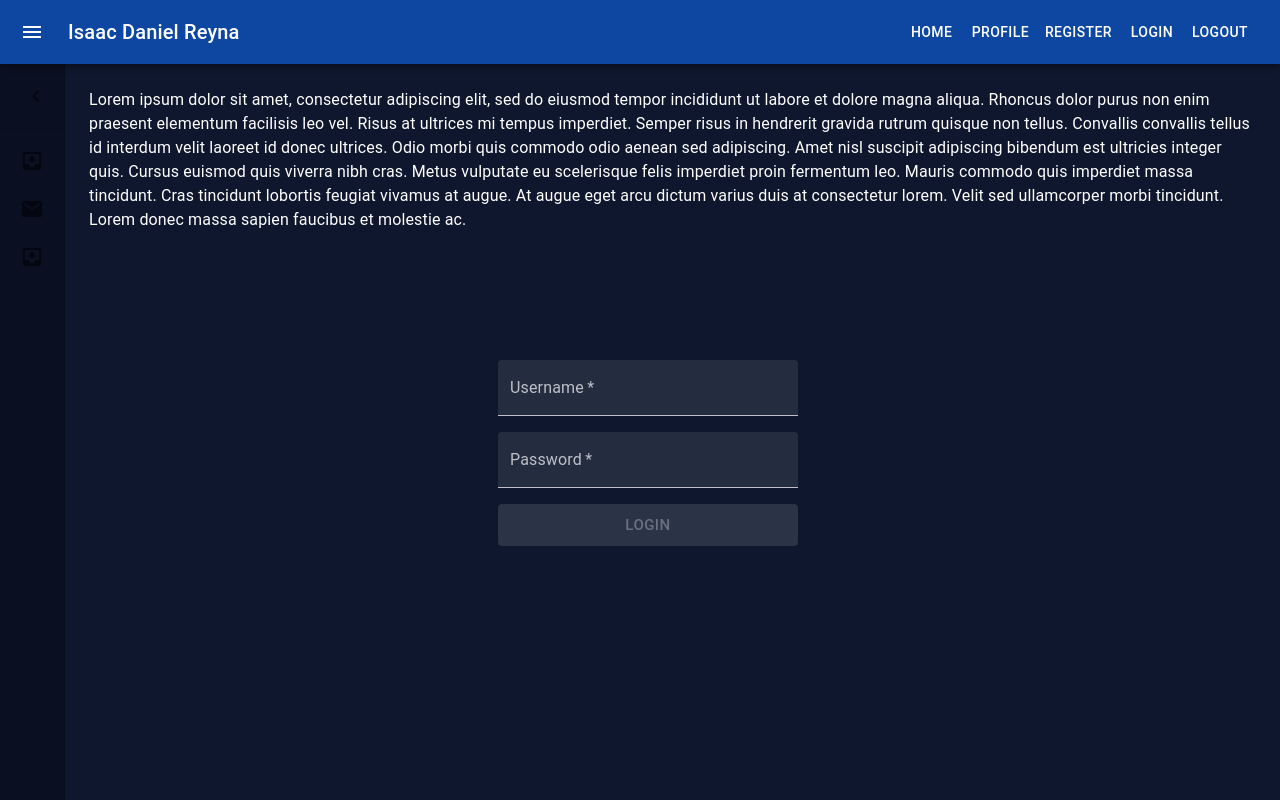
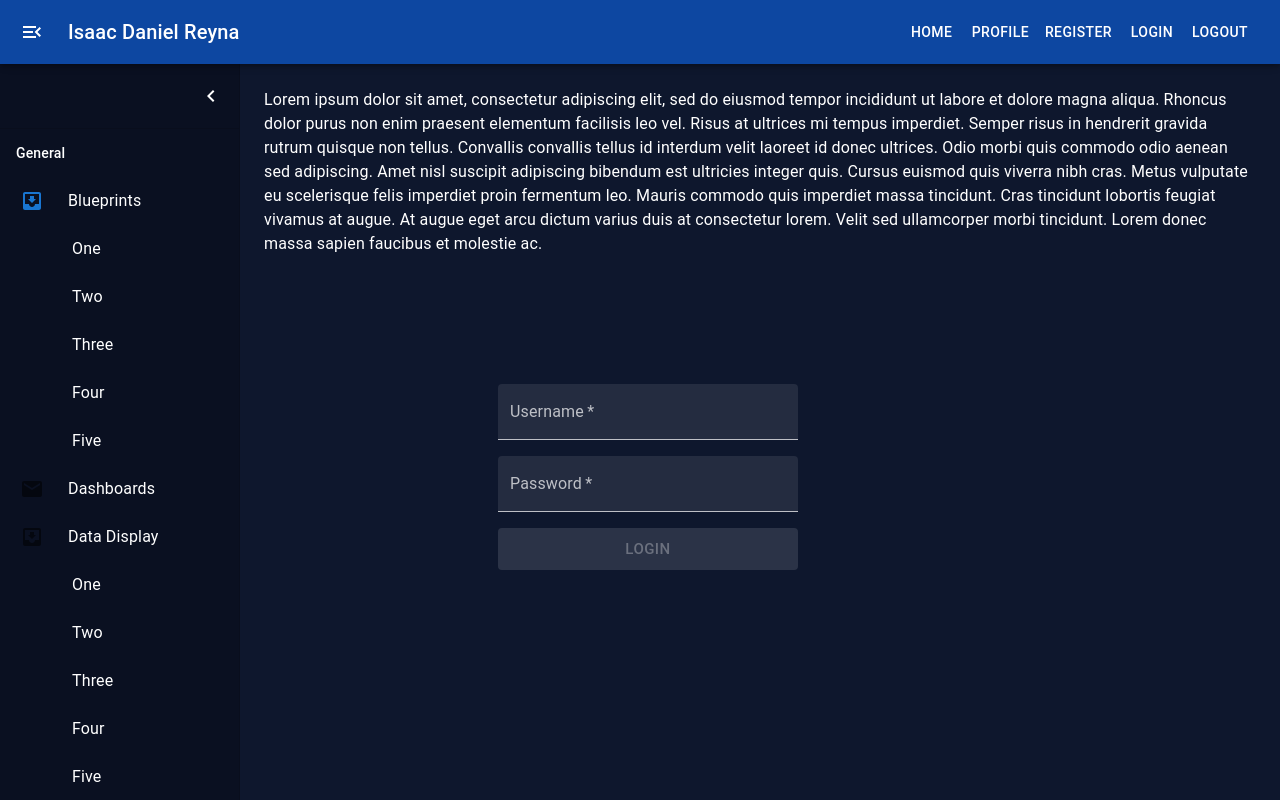
Before and after one commit to IsaacDanielReyna/react-sandbox, a React (Create React App) app: page /login in a window 1280 px wide. Built offline with nearby package versions, Linux system fonts and the light colour scheme.

Commit message:
Added nested menu items

```diff
--- a/src/App.js
+++ b/src/App.js
@@ -17,7 +17,7 @@ import Box from '@mui/material/Box';
 import { Typography } from '@material-ui/core';
 
 export default function App() {
-    const [open, setOpen] = useState(false);
+    const [open, setOpen] = useState(true);
     const toggleDrawer = () => {
         setOpen(!open);
     }
--- a/src/components/common/sidebar/SideBar.js
+++ b/src/components/common/sidebar/SideBar.js
@@ -1,108 +1,231 @@
-import * as React from 'react';
-import { styled } from '@mui/material/styles';
-import MuiDrawer from '@mui/material/Drawer';
-import Divider from '@mui/material/Divider';
-import IconButton from '@mui/material/IconButton';
-import ChevronLeftIcon from '@mui/icons-material/ChevronLeft';
-import Toolbar from '@mui/material/Toolbar';
-import List from '@mui/material/List';
-import ListItem from '@mui/material/ListItem';
-import ListItemIcon from '@mui/material/ListItemIcon';
-import ListItemButton from '@mui/material/ListItemButton';
-import ListItemText from '@mui/material/ListItemText';
-import InboxIcon from '@mui/icons-material/MoveToInbox';
-import MailIcon from '@mui/icons-material/Mail';
+import * as React from "react";
+import { styled } from "@mui/material/styles";
+import MuiDrawer from "@mui/material/Drawer";
+import Divider from "@mui/material/Divider";
+import IconButton from "@mui/material/IconButton";
+import ChevronLeftIcon from "@mui/icons-material/ChevronLeft";
+import Toolbar from "@mui/material/Toolbar";
+import List from "@mui/material/List";
+import ListItem from "@mui/material/ListItem";
+import ListItemIcon from "@mui/material/ListItemIcon";
+import ListItemButton from "@mui/material/ListItemButton";
+import ListItemText from "@mui/material/ListItemText";
+import InboxIcon from "@mui/icons-material/MoveToInbox";
+import MailIcon from "@mui/icons-material/Mail";
+import ListSubheader from "@mui/material/ListSubheader";
+import Collapse from "@mui/material/Collapse";
 
 const drawerWidth = 240;
 
 const openedMixin = (theme) => ({
-
   width: drawerWidth,
-  transition: theme.transitions.create('width', {
+  transition: theme.transitions.create("width", {
     easing: theme.transitions.easing.sharp,
     duration: theme.transitions.duration.enteringScreen,
   }),
-  overflowX: 'hidden',
-  background: '#0a1021',
-  color: 'white'
+  overflowX: "hidden",
+  background: "#0a1021",
+  color: "white",
 });
 
 const closedMixin = (theme) => ({
-  transition: theme.transitions.create('width', {
+  transition: theme.transitions.create("width", {
     easing: theme.transitions.easing.sharp,
     duration: theme.transitions.duration.leavingScreen,
   }),
-  overflowX: 'hidden',
+  overflowX: "hidden",
   width: `calc(${theme.spacing(7)} + 1px)`,
-  [theme.breakpoints.up('sm')]: {
+  [theme.breakpoints.up("sm")]: {
     width: `calc(${theme.spacing(8)} + 1px)`,
   },
-  background: '#0a1021',
-  color: 'white'
+  background: "#0a1021",
+  color: "white",
 });
 
-const DrawerHeader = styled('div')(({ theme }) => ({
-  display: 'flex', //done
-  alignItems: 'center', //done
-  justifyContent: 'flex-end', //done
+const DrawerHeader = styled("div")(({ theme }) => ({
+  display: "flex", //done
+  alignItems: "center", //done
+  justifyContent: "flex-end", //done
   padding: theme.spacing(0, 1), //done
   // necessary for content to be below app bar //done
   ...theme.mixins.toolbar, //done
 }));
 
-const Drawer = styled(MuiDrawer, { shouldForwardProp: (prop) => prop !== 'open' })(
-  ({ theme, open }) => ({
+const Drawer = styled(MuiDrawer, {
+  shouldForwardProp: (prop) => prop !== "open",
+})(({ theme, open }) => ({
   width: drawerWidth,
   flexShrink: 0,
-    whiteSpace: 'nowrap',
-    boxSizing: 'border-box',
+  whiteSpace: "nowrap",
+  boxSizing: "border-box",
   ...(open && {
     ...openedMixin(theme),
-      '& .MuiDrawer-paper': openedMixin(theme),
+    "& .MuiDrawer-paper": openedMixin(theme),
   }),
   ...(!open && {
     ...closedMixin(theme),
-      '& .MuiDrawer-paper': closedMixin(theme),
+    "& .MuiDrawer-paper": closedMixin(theme),
   }),
-  }),
-);
+}));
 
-export default function SideBar({isOpen}) {
+const drawerMenu = [
+  {
+    title: "General",
+    listItems: [
+      {
+        title: "Blueprints",
+        icon: <InboxIcon color="primary" />,
+        listItems: [
+          { title: "One" },
+          { title: "Two" },
+          { title: "Three" },
+          { title: "Four" },
+          { title: "Five" },
+        ],
+      },
+      {
+        title: "Dashboards",
+        icon: <MailIcon />,
+      },
+      {
+        title: "Data Display",
+        icon: <InboxIcon />,
+        listItems: [
+          { title: "One" },
+          { title: "Two" },
+          { title: "Three" },
+          { title: "Four" },
+          { title: "Five" },
+        ],
+      },
+    ],
+  },
+  {
+    title: "Management",
+    listItems: [
+      {
+        title: "Users",
+        icon: <InboxIcon />,
+        listItems: [
+          { title: "One" },
+          { title: "Two" },
+          { title: "Three" },
+          { title: "Four" },
+          { title: "Five" },
+        ],
+      },
+      {
+        title: "Projects",
+        icon: <MailIcon />,
+        listItems: [
+          { title: "One" },
+          { title: "Two" },
+          { title: "Three" },
+          { title: "Four" },
+          { title: "Five" },
+        ],
+      },
+      {
+        title: "Invoices",
+        icon: <InboxIcon />,
+        listItems: [
+          { title: "One" },
+          { title: "Two" },
+          { title: "Three" },
+          { title: "Four" },
+          { title: "Five" },
+        ],
+      },
+    ],
+  },
+];
+
+export default function SideBar({ isOpen }) {
+  const handleClick = (item) => {
+    console.log(item);
+  };
 
   return (
-      <Drawer variant="permanent" open={isOpen} sx={{zIndex: 0}}>
+    <Drawer variant="permanent" open={isOpen} sx={{ zIndex: 0 }}>
       <Toolbar />
       <DrawerHeader>
-          <IconButton>
+        <IconButton color="inherit">
           <ChevronLeftIcon />
         </IconButton>
       </DrawerHeader>
       <Divider />
-        <List>
-          {['All mail', 'Trash', 'Spam'].map((text, index) => (
-            <ListItem key={text} disablePadding sx={{ display: 'block' }}>
+      {drawerMenu.map((menu) => (
+        <List
+          color="inherit"
+          key={menu.title}
+          subheader={
+            <ListSubheader
+              component="div"
+              id="nested-list-subheader"
+              style={{
+                background: "none",
+                color: "white",
+                display: isOpen ? "block" : "none",
+              }}
+            >
+              {menu.title}
+            </ListSubheader>
+          }
+        >
+          {menu.listItems.map((item) => (
+            <ListItem
+              color="primary"
+              key={item.title}
+              disablePadding
+              sx={{ display: "block" }}
+            >
               <ListItemButton
+                onClick={() => {
+                  handleClick(item.title);
+                }}
+                color="primary"
                 sx={{
                   minHeight: 48,
-                  justifyContent: isOpen ? 'initial' : 'center',
+                  justifyContent: isOpen ? "initial" : "center",
                   px: 2.5,
                 }}
               >
                 <ListItemIcon
+                  color="primary"
                   sx={{
                     minWidth: 0,
-                    mr: isOpen ? 3 : 'auto',
-                    justifyContent: 'center',
+                    mr: isOpen ? 3 : "auto",
+                    justifyContent: "center",
                   }}
                 >
-                  {index % 2 === 0 ? <InboxIcon /> : <MailIcon />}
+                  {item.icon}
                 </ListItemIcon>
-                <ListItemText primary={text} sx={{ opacity: isOpen ? 1 : 0 }} />
+                <ListItemText
+                  primary={item.title}
+                  sx={{ opacity: isOpen ? 1 : 0 }}
+                />
               </ListItemButton>
+              <Collapse
+                style={{ display: isOpen ? "block" : "none" }}
+                in={true}
+                timeout="auto"
+                unmountOnExit
+              >
+                <List component="div" disablePadding>
+                  {item.listItems?.map((tinyItem) => (
+                    <ListItemButton
+                      sx={{ pl: 9 }}
+                      key={`${menu.title}-${item.title}-${tinyItem.title}`}
+                    >
+                      <ListItemText primary={tinyItem.title} />
+                    </ListItemButton>
+                  ))}
+                </List>
+              </Collapse>
             </ListItem>
           ))}
         </List>
-
+      ))}
     </Drawer>
   );
 }
```
Lines whose indentation alone changed are shown as unchanged.
